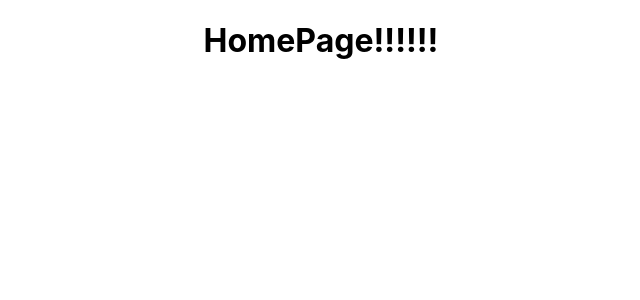
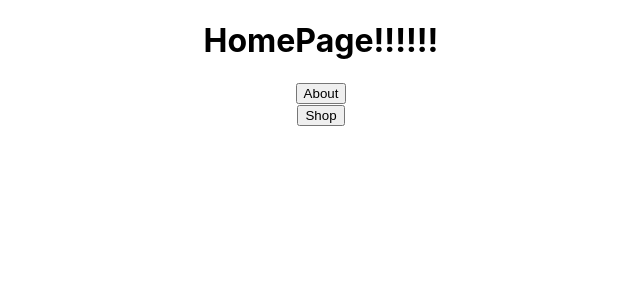
Before and after one commit to SalamanderCtesiphon/e-commerce-react-app, a React (Create React App) app: page / in a window 1280 px wide. Shown: the top 300 px of the page, without its empty margins (319-959 px from the left). Built offline with nearby package versions, Linux system fonts and the light colour scheme.

Commit message:
created links to navigate between the pages and test them out

```diff
--- a/src/App.js
+++ b/src/App.js
@@ -5,7 +5,12 @@ function App() {
   return (
     <div className="App">
       <h1>HomePage!!!!!!</h1>
-
+      <form action="/about">
+         <button type="submit">About</button>
+      </form>
+      <form action="/shop">
+         <button type="submit">Shop</button>
+      </form>
     </div>
   );
 }
```
